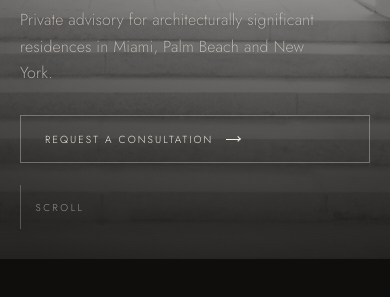
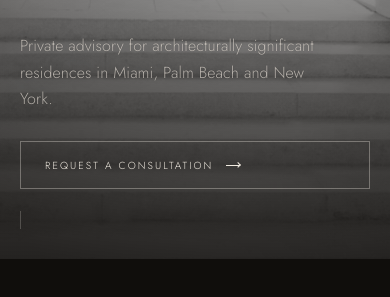
Before and after one commit to danmihaiseliste8-jpg/veyra-private-estates, a plain HTML site: page index.html in a window 390 px wide. Shown: the part 585-882 px from the top of the page. Drawn offline with nearby package versions, Linux system fonts and the light colour scheme; animation ran at ten frames a second.

Commit message:
Simplify mobile hero scroll cue to a subtle line
Co-authored-by: Cursor <cursoragent@cursor.com>

```diff
--- a/index.html
+++ b/index.html
@@ -421,10 +421,21 @@ section{position:relative;background:var(--bg);color:var(--fg);}
     transform:none;
     will-change:auto;
   }
+  /* Minimal editorial cue — thin static line, no label / bounce */
   .hero .scroll-cue{
-    opacity:1;
+    gap:0;
+    opacity:.42;
     will-change:opacity;
-  }
+    pointer-events:none;
+  }
+  .hero .scroll-cue span{display:none!important;}
+  .hero .scroll-cue i{
+    width:1px;
+    height:18px;
+    background:rgba(241,235,225,.5);
+    overflow:visible;
+  }
+  .hero .scroll-cue i::after{display:none!important;animation:none!important;}
 }
 .hero__canvas{
   position:absolute;inset:0;width:100%;height:100%;opacity:0;
@@ -512,7 +523,7 @@ section{position:relative;background:var(--bg);color:var(--fg);}
   display:flex;flex-wrap:wrap;gap:1.4rem 2.6rem;align-items:center;justify-content:space-between;
   padding-top:1.4rem;border-top:1px solid rgba(241,235,225,.18);
 }
-/* Mobile foot overrides must follow the base .hero__foot rule (cascade) */
+/* Mobile foot overrides must follow the base .hero__foot / .scroll-cue rules (cascade) */
 @media(max-width:759px){
   .hero__meta{display:none!important;}
   .hero__foot{
@@ -524,6 +535,19 @@ section{position:relative;background:var(--bg);color:var(--fg);}
     opacity:1;
     transform:none;
   }
+  .hero .scroll-cue{
+    gap:0;
+    opacity:.42;
+    pointer-events:none;
+  }
+  .hero .scroll-cue span{display:none!important;}
+  .hero .scroll-cue i{
+    width:1px;
+    height:18px;
+    background:rgba(241,235,225,.5);
+    overflow:visible;
+  }
+  .hero .scroll-cue i::after{display:none!important;animation:none!important;}
 }
 .hero__meta{display:flex;flex-wrap:wrap;gap:1rem 2.4rem;}
 .hero__meta span{font-size:.66rem;letter-spacing:.2em;text-transform:uppercase;color:rgba(241,235,225,.55);}
@@ -1692,9 +1716,13 @@ section{position:relative;background:var(--bg);color:var(--fg);}
       el.style.transform = 'none';
       el.style.opacity = '1';
     });
-    // Mobile: metadata is display:none; keep the scroll cue visible at rest
+    // Mobile: metadata absent; keep the minimal cue subtly visible at rest
     var cue = $('.scroll-cue');
-    if (cue) { cue.style.opacity = '1'; cue.style.pointerEvents = ''; cue.style.transform = 'none'; }
+    if (cue) {
+      cue.style.opacity = window.innerWidth < 760 ? '0.42' : '1';
+      cue.style.pointerEvents = window.innerWidth < 760 ? 'none' : '';
+      cue.style.transform = 'none';
+    }
     var foot = $('.hero__foot');
     if (foot) { foot.style.opacity = '1'; foot.style.transform = 'none'; }
   }
@@ -1799,11 +1827,11 @@ section{position:relative;background:var(--bg);color:var(--fg);}
       .to('#nav', { opacity: 1, duration: 0.9 }, 0.55);
 
     // Desktop: meta + cue enter with the intro (unchanged).
-    // Mobile: metadata is CSS-removed; cue is visible at load and fades via paint().
+    // Mobile: minimal cue at low opacity; fades via paint() as dolly engages.
     if (window.innerWidth >= 760) {
       tl.to([meta, cue].filter(Boolean), { autoAlpha: 1, duration: 1, stagger: 0.1 }, 0.7);
     } else {
-      if (cue) { cue.style.opacity = '1'; cue.style.pointerEvents = ''; cue.style.transform = 'none'; }
+      if (cue) { cue.style.opacity = '0.42'; cue.style.pointerEvents = 'none'; cue.style.transform = 'none'; }
     }
 
     tl.add(function () { if (ST) ST.refresh(); });
@@ -2390,12 +2418,12 @@ section{position:relative;background:var(--bg);color:var(--fg);}
         // Foot stays present for the cue only — no metadata reveal / spacing
         foot.style.opacity = '1';
         foot.style.transform = 'none';
-        // Scroll cue: visible at rest, fades out as soon as dolly engages
+        // Minimal cue: subtle at rest, gone almost immediately after engagement
         var cue = $('.scroll-cue');
         if (cue) {
-          var cueOp = 1 - ease(cut(v, 0.015, 0.1));
+          var cueOp = 0.42 * (1 - ease(cut(v, 0.01, 0.07)));
           cue.style.opacity = cueOp.toFixed(3);
-          cue.style.pointerEvents = cueOp <= 0.001 ? 'none' : '';
+          cue.style.pointerEvents = 'none';
         }
       }
       heroDolly.inside = v > 0.72;
```
